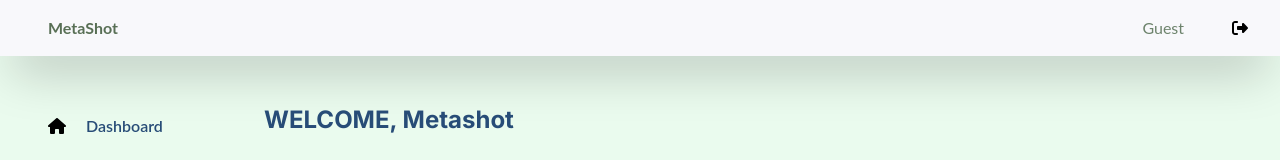
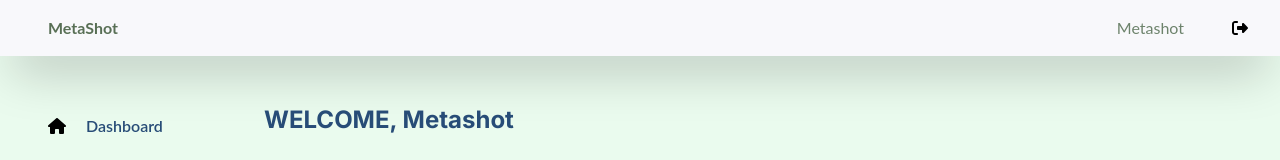
Before and after one commit to Shauryachaturvedimetashot/MetashotFrontendFinal, a Next.js app: page /Jobs in a window 1280 px wide. Shown: the top 160 px of the page. Built offline with nearby package versions, Linux system fonts and the light colour scheme.

Commit message:
Update page.tsx

```diff
--- a/src/app/Jobs/page.tsx
+++ b/src/app/Jobs/page.tsx
@@ -16,7 +16,7 @@ const inter = Inter({ subsets: ["latin"] });
 const Home:React.FC=()=> {
   return (
     <>
-    <Navbar user_name="Iman" company={localStorage.getItem("name") || "Guest"}/>
+    <Navbar user_name="Iman" company="Metashot"/>
     <div className="flex ">
       <Sidebarn/>
 
```
